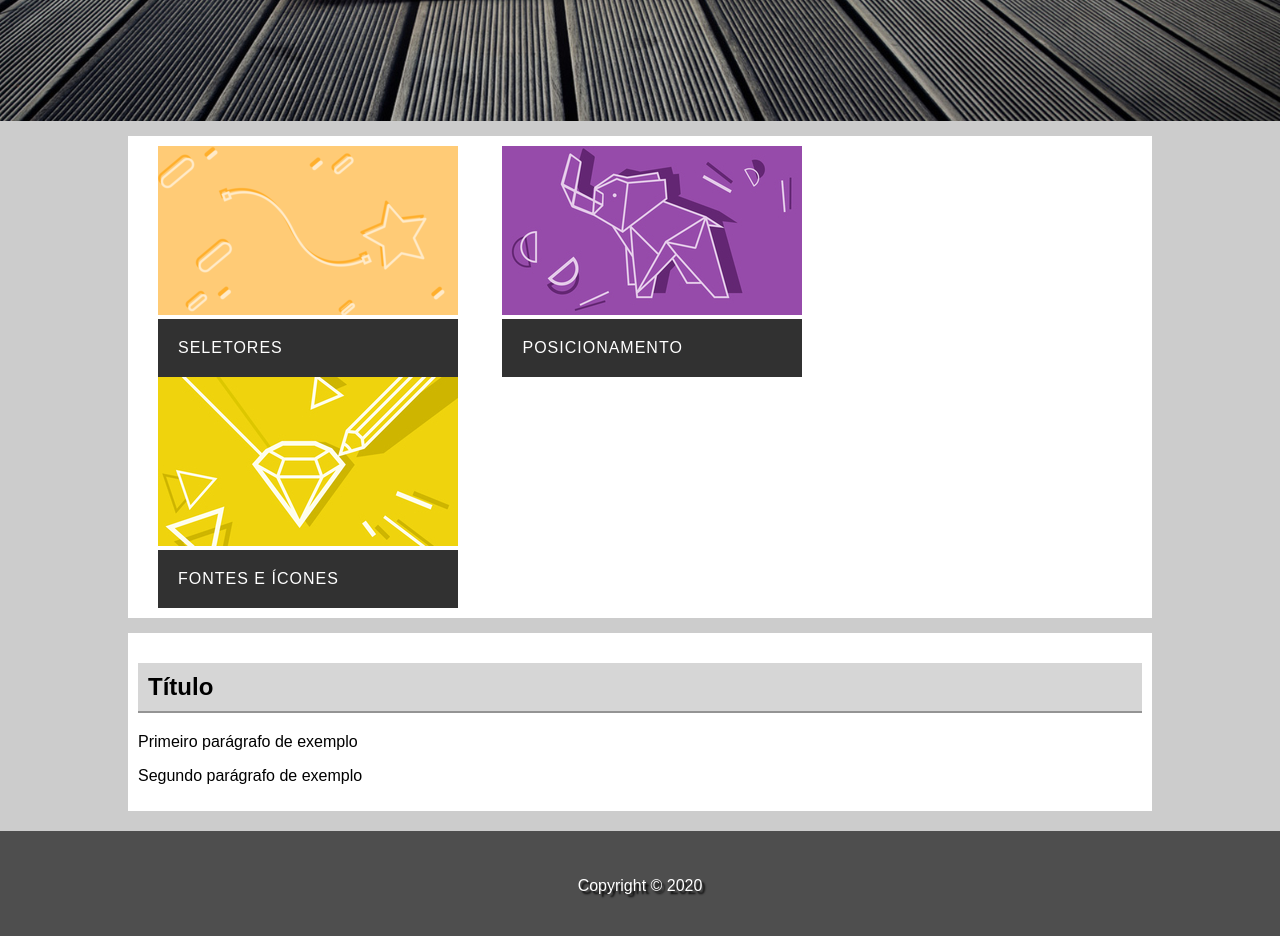
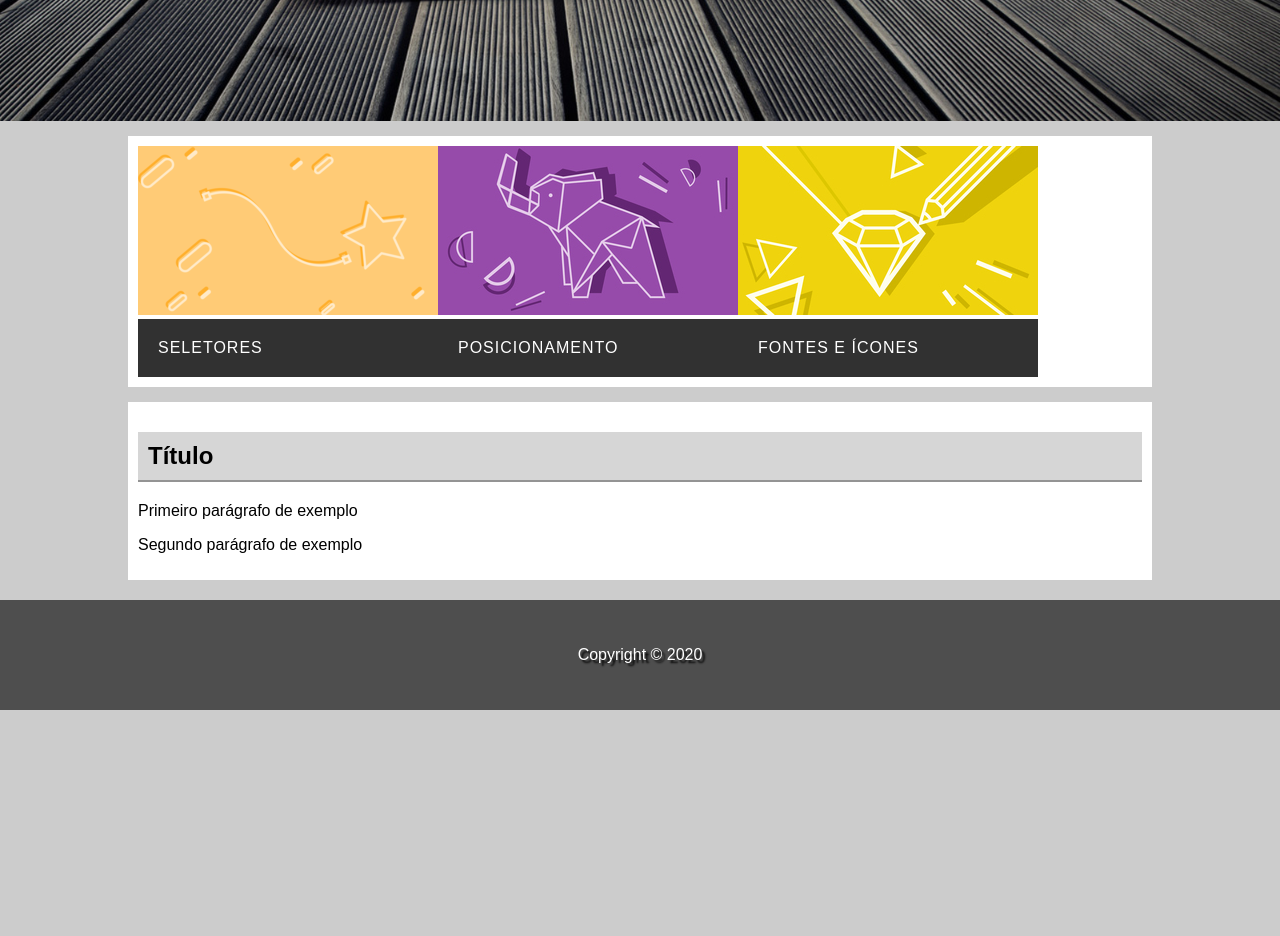
Before and after one commit to arthurfreitasrocha/estudoHTML-CSS, a plain HTML site: page Arthur/Projeto 01/index.html in a window 1280 px wide. Shown: the part 680-1616 px from the top of the page. After the commit the page ends 1390 px from the top, so only its background shows below. Drawn offline with Linux system fonts and the light colour scheme.

Commit message:
Update index.css

```diff
--- a/Arthur/Projeto 01/css/index.css
+++ b/Arthur/Projeto 01/css/index.css
@@ -71,12 +71,11 @@ main{
     background-color: white;
     padding: 10px;
     margin-top: 15px;
+    overflow: auto;
 }
 
 .card{
-    display: inline-block;
-    margin-right: 20px;
-    margin-left: 20px;
+    float: left;
 }
 
 .card p{
```
